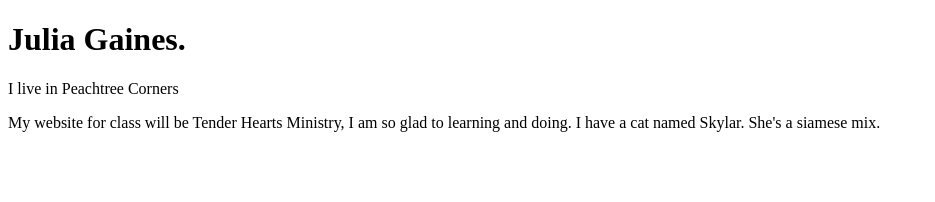
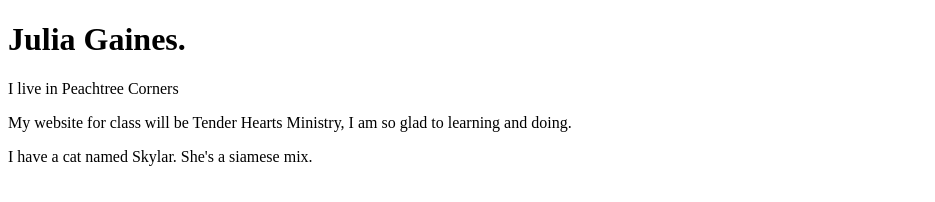
Before and after one commit to Juliakg/juliakg.github.io, a plain HTML site: page about.html in a window 1280 px wide. Shown: the whole page, without its empty margins (0-935 px from the left). Drawn offline with Linux system fonts and the light colour scheme.

Commit message:
four
fourth change

```diff
--- a/about.html
+++ b/about.html
@@ -7,8 +7,8 @@
   <body>
   <h1>Julia Gaines.</h1>
   <p>I live in Peachtree Corners</p>
-<p>My website for class will be Tender Hearts Ministry, I am so glad to learning and doing.
-I have a cat named Skylar. She's a siamese mix.
+<p>My website for class will be Tender Hearts Ministry, I am so glad to learning and doing.</p>
+<p>I have a cat named Skylar. She's a siamese mix.</p>
  </p>
   </body>
 </html>
```
